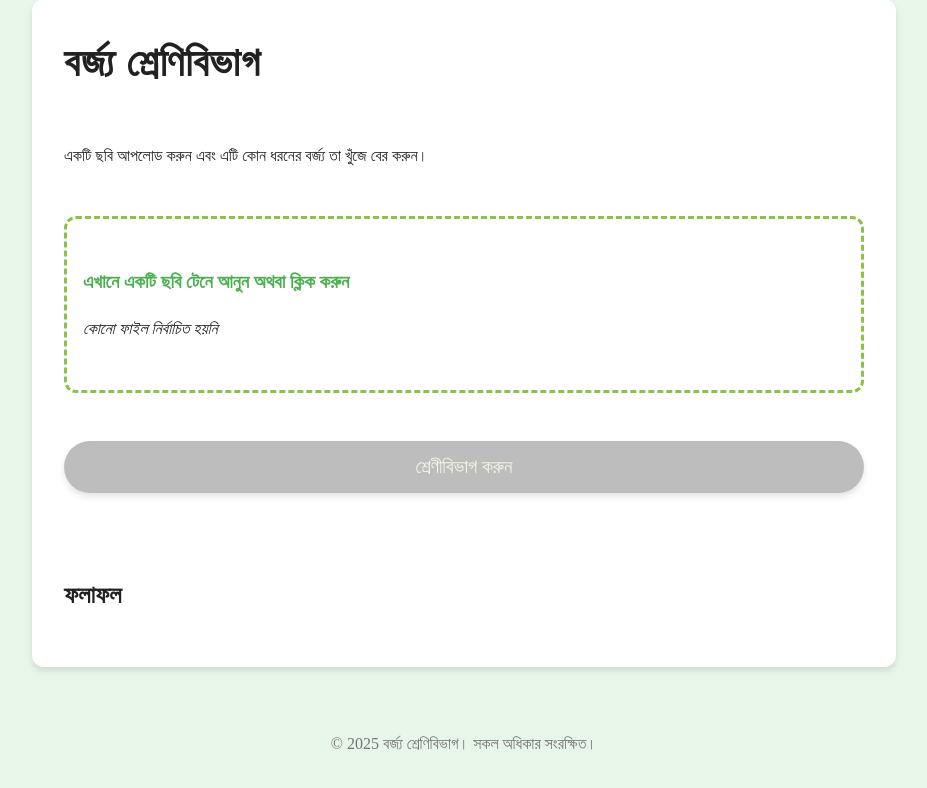
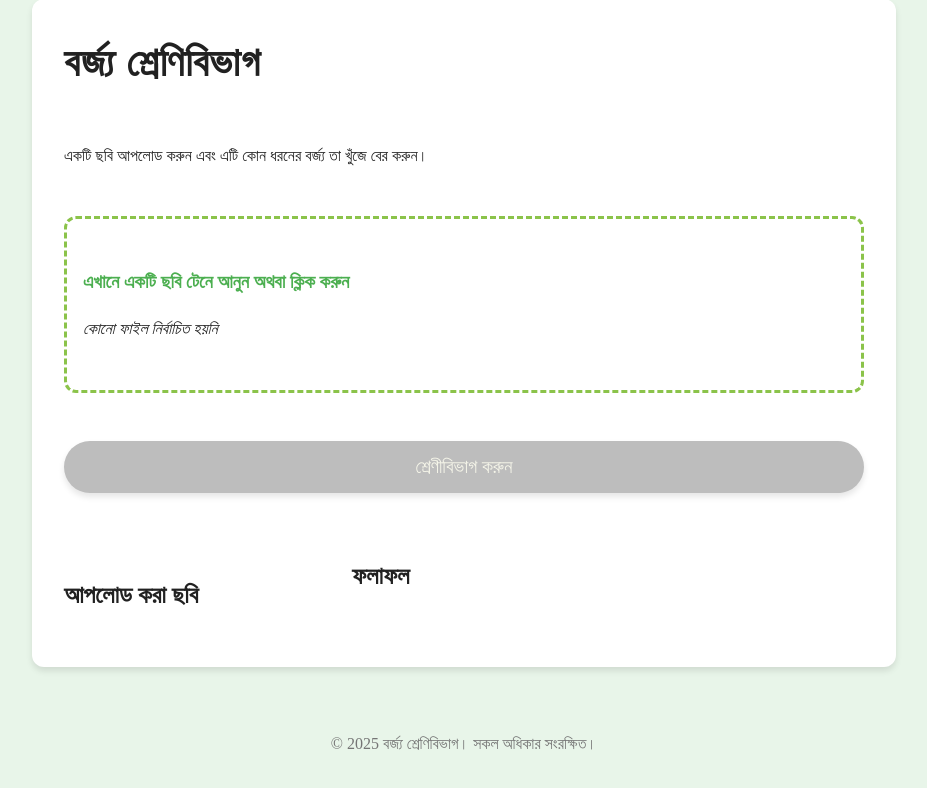
Before and after one commit to Baizidmdashadzzaman/Waste-classification-using-cnn-realwaste-dataset, a Flask app: page / in a window 1280 px wide. Shown: the part 112-900 px from the top of the page, without its empty margins (176-1103 px from the left). Run offline with Flask 3, Linux system fonts and the light colour scheme; some web fonts are replaced.

Commit message:
08-18-2025

```diff
--- a/templates/index.html
+++ b/templates/index.html
@@ -60,9 +60,32 @@
         box-shadow: var(--shadow);
     }
 
+    /* Side by side layout */
+    .results-wrapper {
+        display: flex;
+        gap: 2rem;
+        margin-top: 2rem;
+        align-items: flex-start;
+        flex-wrap: wrap; /* for responsiveness */
+    }
+
+    .preview-container {
+        flex: 1;
+        max-width: 40%;
+    }
+
+    .preview-container img {
+        max-width: 100%;
+        border-radius: var(--border-radius);
+        box-shadow: var(--shadow);
+    }
+
     #prediction-results {
-        margin-top: 2rem;
-        text-align: left;
+        flex: 2;
+    }
+
+    #prediction-results h2 {
+        margin-top: 0;
     }
 
     .result-bar {
@@ -72,7 +95,7 @@
     }
 
     .bar-label {
-        width: 150px; /* Fixed width for labels */
+        width: 150px;
         flex-shrink: 0;
         font-weight: bold;
     }
@@ -141,15 +164,15 @@
 
     /* Modal styles */
     .modal {
-        display: none; /* Hidden by default */
-        position: fixed; /* Stay in place */
-        z-index: 1001; /* Sit on top */
+        display: none;
+        position: fixed;
+        z-index: 1001;
         left: 0;
         top: 0;
-        width: 100%; /* Full width */
-        height: 100%; /* Full height */
-        overflow: auto; /* Enable scroll if needed */
-        background-color: rgba(0,0,0,0.4); /* Black w/ opacity */
+        width: 100%;
+        height: 100%;
+        overflow: auto;
+        background-color: rgba(0,0,0,0.4);
         justify-content: center;
         align-items: center;
     }
@@ -192,14 +215,20 @@
         <span id="file-name">কোনো ফাইল নির্বাচিত হয়নি</span>
     </div>
 
-    <img id="preview-image" src="#" alt="আপলোড করা ছবির পূর্বরূপ">
-
     <button id="upload-button" disabled>শ্রেণীবিভাগ করুন</button>
 
-    <div id="prediction-results">
-        <h2>ফলাফল</h2>
-        <div id="results-container">
-            <!-- Prediction bars will be dynamically inserted here -->
+    <!-- Side by side wrapper -->
+    <div class="results-wrapper">
+        <div class="preview-container">
+            <h2>আপলোড করা ছবি</h2>
+            <img id="preview-image" src="#" alt="আপলোড করা ছবির পূর্বরূপ">
+        </div>
+
+        <div id="prediction-results">
+            <h2>ফলাফল</h2>
+            <div id="results-container">
+                <!-- Prediction bars will be dynamically inserted here -->
+            </div>
         </div>
     </div>
 </div>
@@ -216,7 +245,6 @@
     <p id="modal-message"></p>
   </div>
 </div>
-
 {% endblock %}
 
 {% block scripts %}
@@ -237,7 +265,6 @@
 
         let uploadedFile = null;
 
-        // Function to show a custom modal message
         function showMessage(message) {
             modalMessage.textContent = message;
             modal.style.display = 'flex';
```
Also changed, not shown: 1 other file.
